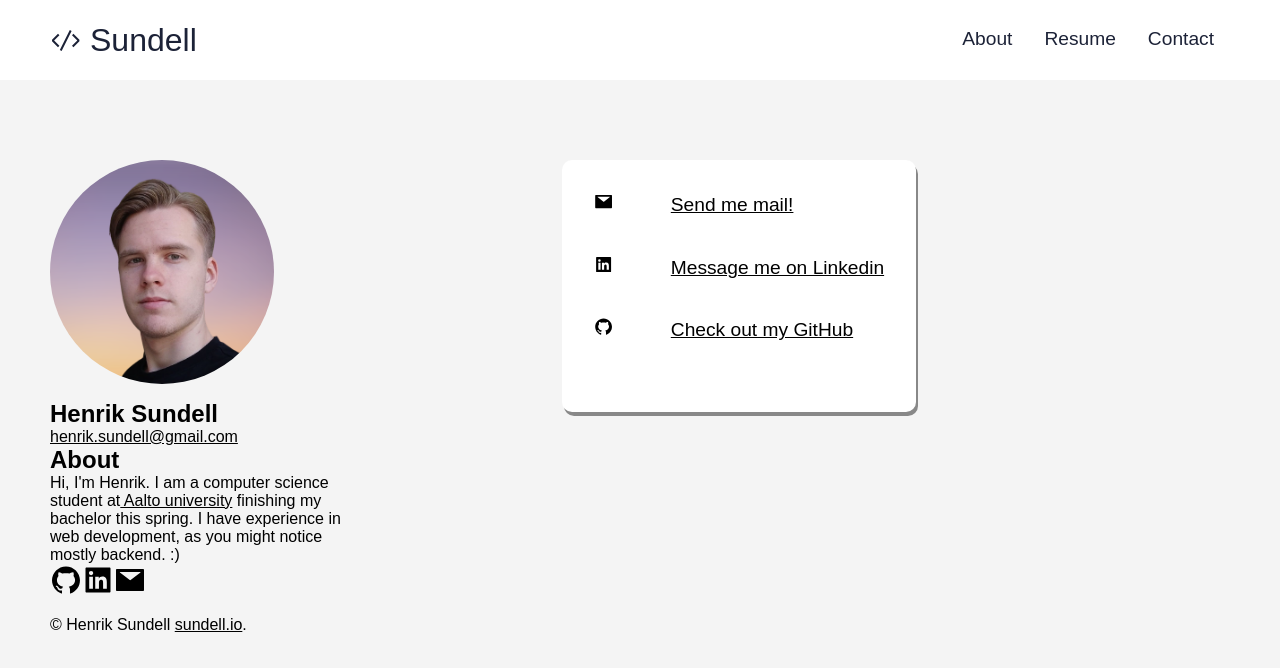
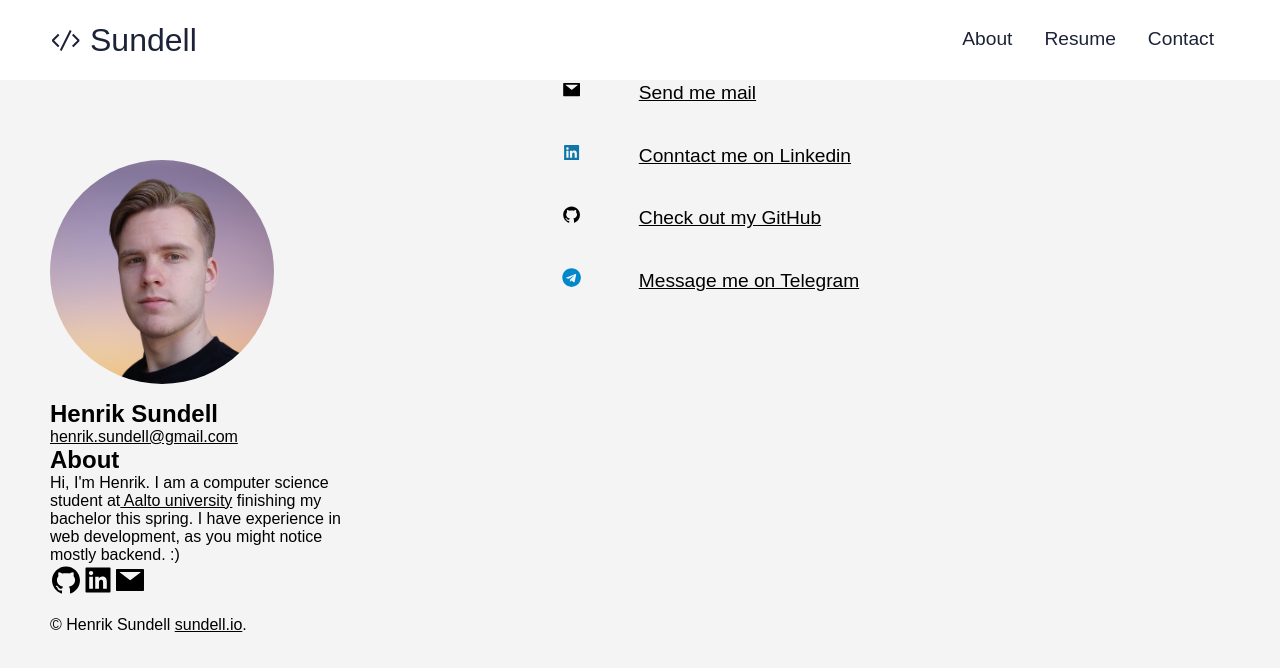
Before and after one commit to HenrikSundell/website, a React (Create React App) app: page /contact in a window 1280 px wide. Shown: the top 668 px of the page. Built offline with nearby package versions, Linux system fonts and the light colour scheme.

Commit message:
Add telegram link

```diff
--- a/src/components/ContactSection.js
+++ b/src/components/ContactSection.js
@@ -1,14 +1,15 @@
 import React from "react";
 import { AiFillGithub, AiFillLinkedin, AiFillMail } from "react-icons/ai";
+import { FaTelegram } from "react-icons/fa";
 import "./ContactSection.css";
 
 function ContactSection() {
   return (
-    <section className="about-box">
+    <section className="contact-box">
       <div className="contact-block">
         <a className="contact-link" href="mailto:henrik.sundell@gmail.com">
           <AiFillMail />
-          <span className="icon-text">Send me mail!</span>
+          <span className="icon-text">Send me mail</span>
         </a>
       </div>
       <div className="contact-block">
@@ -16,8 +17,8 @@ function ContactSection() {
           className="contact-link"
           href="https://www.linkedin.com/in/henrik-sundell/"
         >
-          <AiFillLinkedin />
-          <span className="icon-text">Message me on Linkedin</span>
+          <AiFillLinkedin color="#0e76a8" />
+          <span className="icon-text">Conntact me on Linkedin</span>
         </a>
       </div>
       <div className="contact-block">
@@ -26,6 +27,12 @@ function ContactSection() {
           <span className="icon-text">Check out my GitHub</span>
         </a>
       </div>
+      <div className="contact-block">
+        <a className="contact-link" href="https://t.me/Henkka_1/">
+          <FaTelegram color="#0088cc"/>
+          <span className="icon-text">Message me on Telegram</span>
+        </a>
+      </div>
     </section>
   );
 }
```
